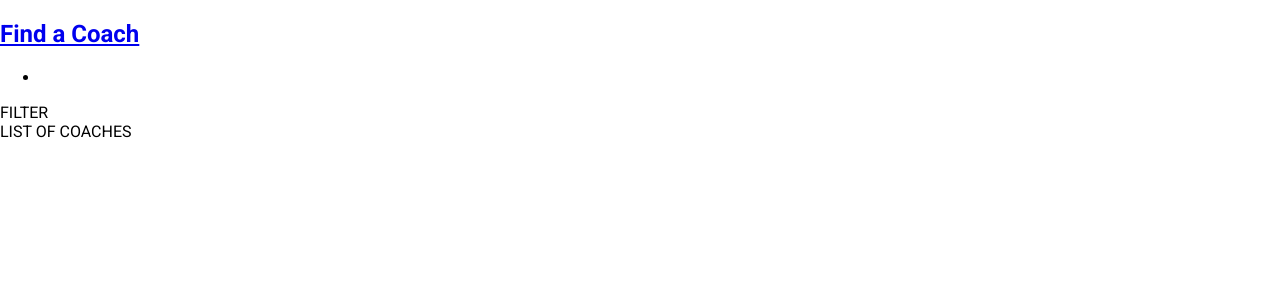
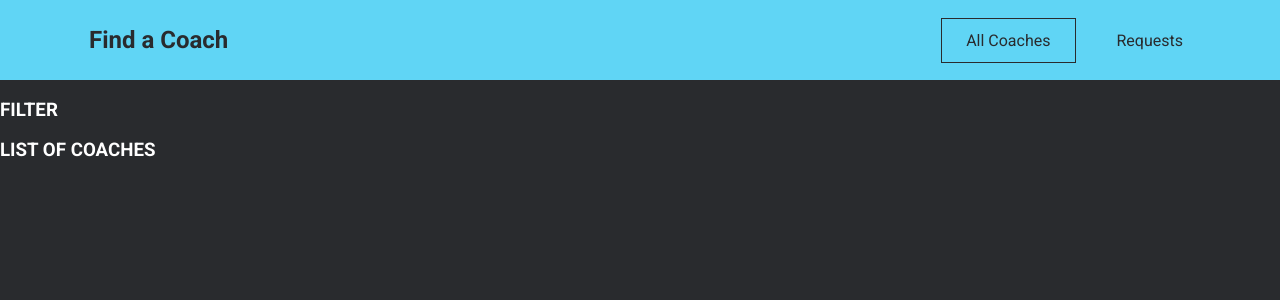
Before and after one commit to wlowrimore/vue_coach_finder, a Vue app: page /coaches in a window 1280 px wide. Shown: the top 300 px of the page. Built offline with nearby package versions, Linux system fonts and the light colour scheme.

Commit message:
adds header

```diff
--- a/src/App.vue
+++ b/src/App.vue
@@ -24,5 +24,6 @@
 
 body {
   margin: 0;
+  background-color: #292b2e;
 }
 </style>
--- a/src/components/layout/TheHeader.vue
+++ b/src/components/layout/TheHeader.vue
@@ -1,10 +1,72 @@
 <template>
   <header>
     <nav>
-      <h1><router-link>Find a Coach</router-link></h1>
+      <h1><router-link to="/">Find a Coach</router-link></h1>
       <ul>
-        <li><router-link></router-link></li>
+        <li><router-link to="/coaches">All Coaches</router-link></li>
+        <li><router-link to="/requests">Requests</router-link></li>
       </ul>
     </nav>
   </header>
 </template>
+
+<style scoped>
+header {
+  width: 100%;
+  height: 5rem;
+  background-color: #60d5f5;
+  display: flex;
+  justify-content: center;
+  align-items: center;
+}
+
+header a {
+  text-decoration: none;
+  color: #292b2e;
+  display: inline-block;
+  padding: 0.75rem 1.5rem;
+  border: 1px solid transparent;
+}
+
+a:active,
+a:hover,
+a.router-link-active {
+  border: 1px solid #292b2e;
+}
+
+h1 {
+  margin: 0;
+}
+
+h1 a {
+  color: #292b2e;
+  margin: 0;
+}
+
+h1 a:hover,
+h1 a:active,
+h1 a.router-link-active {
+  border-color: transparent;
+}
+
+header nav {
+  width: 90%;
+  margin: auto;
+  display: flex;
+  justify-content: space-between;
+  align-items: center;
+}
+
+header ul {
+  list-style: none;
+  margin: 0;
+  padding: 0;
+  display: flex;
+  justify-content: center;
+  align-items: center;
+}
+
+li {
+  margin: 0 0.5rem;
+}
+</style>
--- a/src/pages/coaches/CoachesList.vue
+++ b/src/pages/coaches/CoachesList.vue
@@ -1,4 +1,10 @@
 <template>
-  <section>FILTER</section>
-  <section>LIST OF COACHES</section>
+  <section><h3>FILTER</h3></section>
+  <section><h3>LIST OF COACHES</h3></section>
 </template>
+
+<style scoped>
+h3 {
+  color: white;
+}
+</style>
```
